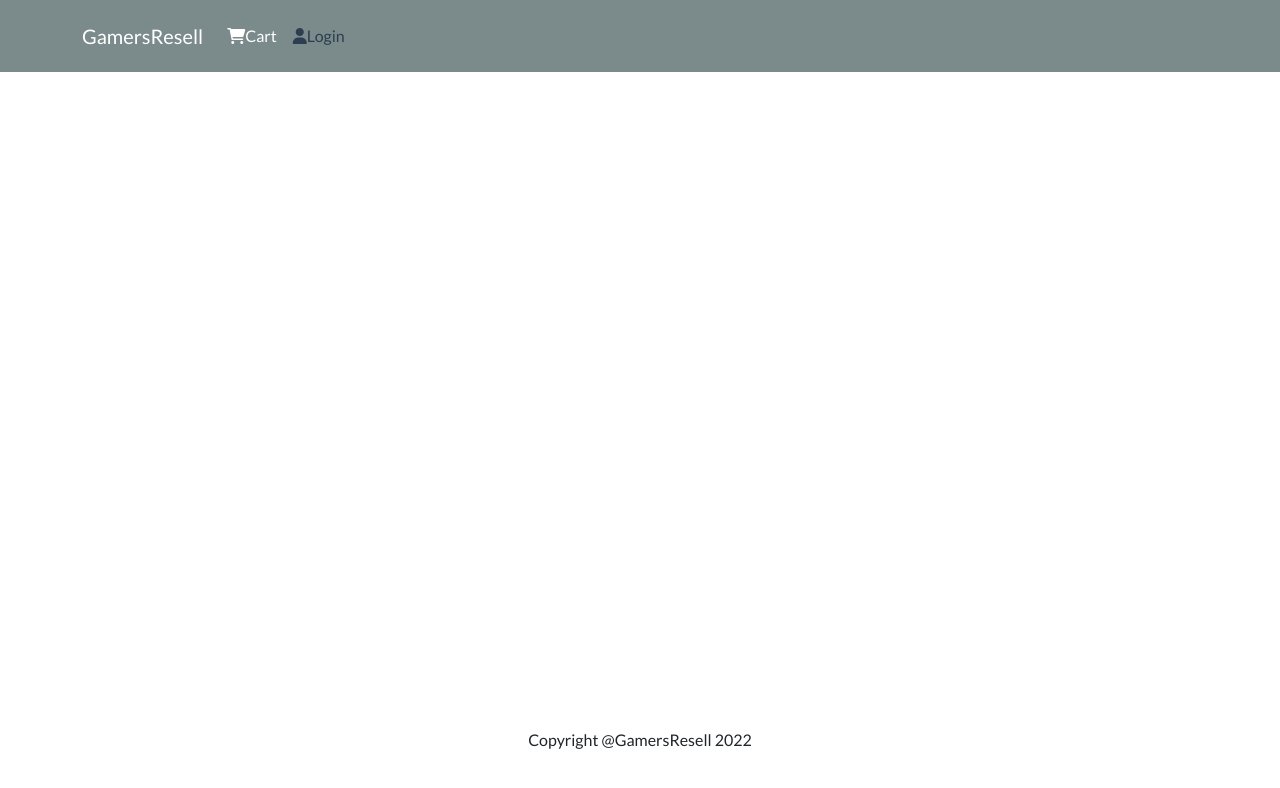
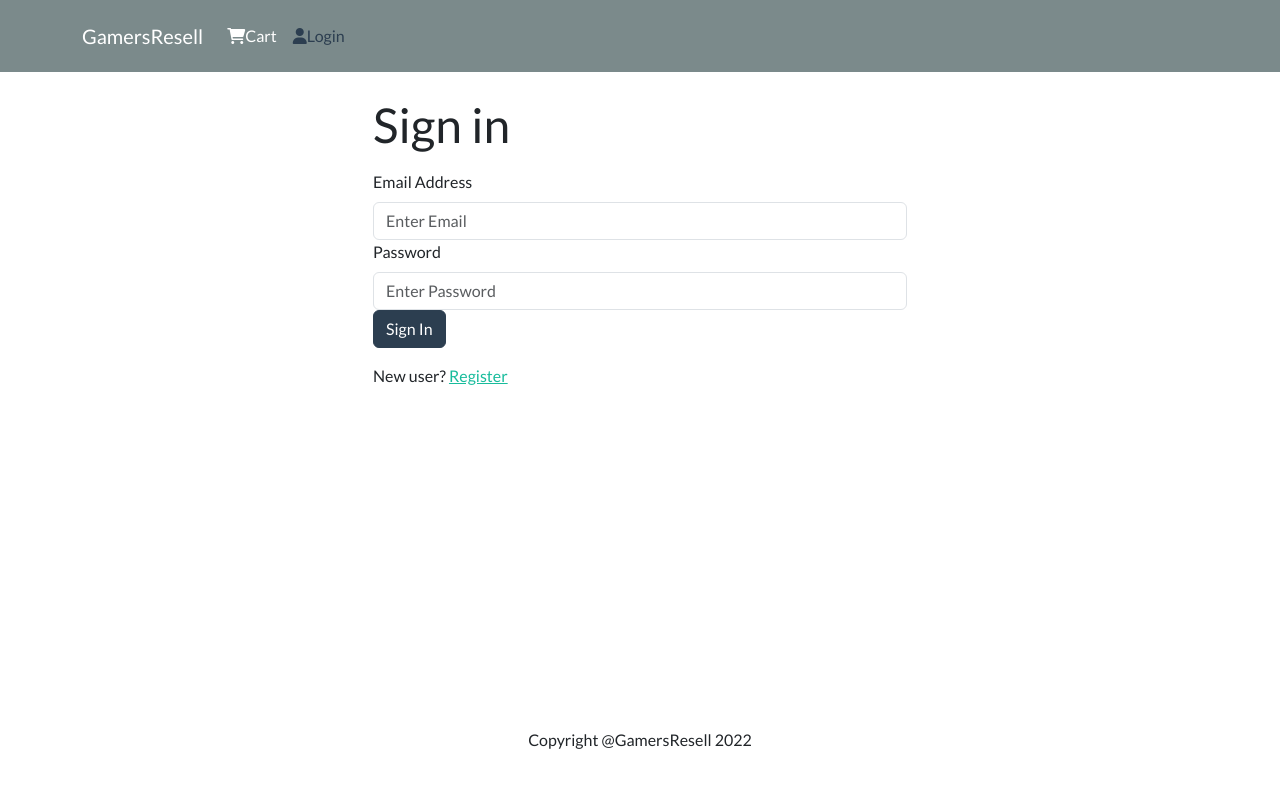
Before and after one commit to ay0nn/Webtech-React-Django, a React (Create React App) app in the folder frontend/: page /login in a window 1280 px wide. Shown: the top 788 px of the page. Built offline with nearby package versions, Linux system fonts and the light colour scheme.

Commit message:
user authentication added

```diff
--- a/frontend/src/App.js
+++ b/frontend/src/App.js
@@ -4,6 +4,7 @@
 import Footer from './components/Footer';
 import ProductScreen from './screens/ProductScreen';
 import CartScreen from './screens/CartScreen';
+import LoginScreen from './screens/LoginScreen';
 import HomeScreen from './screens/HomeScreen';
 import { Container } from 'react-bootstrap';
 
@@ -15,6 +16,7 @@
         <Container>
           <Routes>
             <Route path='/' element={<HomeScreen />} exact />
+            <Route path='/login' element={<LoginScreen />} exact />
             <Route path='/product/:id' element={<ProductScreen />} />
 
             <Route path='/cart/:id?' element={<CartScreen />} />
--- a/frontend/src/actions/productActions.js
+++ b/frontend/src/actions/productActions.js
@@ -21,8 +21,8 @@
     }catch(error){
         dispatch({
             type: PRODUCT_LIST_FAIL,
-            payload: error.response && error.response.data.message
-                ? error.response.data.message
+            payload: error.response && error.response.data.detail
+                ? error.response.data.detail
                 : error.message,
         })
 
@@ -43,8 +43,8 @@
     }catch(error){
         dispatch({
             type: PRODUCT_DETAILS_FAIL,
-            payload: error.response && error.response.data.message
-                ? error.response.data.message
+            payload: error.response && error.response.data.detail
+                ? error.response.data.detail
                 : error.message,
         })
 
--- /dev/null
+++ b/frontend/src/actions/userActions.js
@@ -0,0 +1,42 @@
+import { useDispatch } from 'react-redux'
+import {
+    USER_LOGIN_REQUEST,
+    USER_LOGIN_FAIL,
+    USER_LOGIN_SUCCESS,
+    USER_LOGOUT,
+} from '../constants/userConstants'
+import axios from 'axios'
+
+export const login = (email, password) => async (dispatch) => {
+    try {
+        dispatch({
+            type: USER_LOGIN_REQUEST,
+        });
+
+        const config = {
+            headers: {
+                'Content-Type': 'application/json',
+            },
+        };
+
+        const { data } = await axios.post(
+            '/api/users/login/',
+            { 'username': email, 'password': password },
+            config
+        );
+
+        dispatch({
+            type: USER_LOGIN_SUCCESS,
+            payload: data,
+        });
+        localStorage.setItem('userInfo', JSON.stringify(data));
+    } catch (error) {
+        dispatch({
+            type: USER_LOGIN_FAIL,
+            payload:
+                error.response && error.response.data.detail
+                    ? error.response.data.detail
+                    : error.message,
+        });
+    }
+};
--- /dev/null
+++ b/frontend/src/components/FormContainer.js
@@ -0,0 +1,14 @@
+import React from 'react'
+import {Container, Row, Col} from 'react-bootstrap'
+
+function FormContainer({children}) {
+  return (
+    <Container>
+        <Row className='justify-content-md-center'>
+            <Col xs={12} md = {6}>{children}</Col>
+        </Row>
+    </Container>
+  )
+}
+
+export default FormContainer
--- /dev/null
+++ b/frontend/src/constants/userConstants.js
@@ -0,0 +1,5 @@
+export const USER_LOGIN_REQUEST = 'USER_LOGIN_REQUEST'
+export const USER_LOGIN_SUCCESS= 'USER_LOGIN_SUCCESS'
+export const USER_LOGIN_FAIL = 'USER_LOGIN_FAIL'
+
+export const USER_LOGOUT = 'USER_LOGOUT'
--- /dev/null
+++ b/frontend/src/reducers/userReducers.js
@@ -0,0 +1,30 @@
+import {
+   USER_LOGIN_REQUEST,
+   USER_LOGIN_FAIL,
+   USER_LOGIN_SUCCESS,
+   USER_LOGOUT,
+} from '../constants/userConstants'
+
+export const userLoginReducer = (state={}, action) =>{
+    switch(action.type){
+            case USER_LOGIN_REQUEST:
+                return{loading:true}
+
+
+            case USER_LOGIN_SUCCESS:
+                return{loading:false, userInfo:action.payload}
+
+            case USER_LOGIN_FAIL:
+                return{loading:false, error:action.payload}
+
+            case USER_LOGOUT:
+                return{}
+
+
+
+            default:
+                return state
+
+
+        }
+}
--- /dev/null
+++ b/frontend/src/screens/LoginScreen.js
@@ -0,0 +1,72 @@
+import React, {useState, useEffect } from 'react'
+import {Link, useLocation, useNavigate} from 'react-router-dom'
+import {Form, Button, Row, Col } from 'react-bootstrap'
+import { useDispatch, useSelector } from 'react-redux'
+import Loader from '../components/Loader'
+import Message from '../components/Message'
+import FormContainer from '../components/FormContainer'
+import { login } from '../actions/userActions'
+
+
+
+function LoginScreen() {
+
+    const dispatch = useDispatch()
+    const navigate = useNavigate()
+    const [email, setEmail] = useState('')
+    const [password, setPassword] = useState('')
+    const submitHandler = (e) => {
+        e.preventDefault()
+        dispatch(login(email, password))
+    }
+
+    const location = useLocation();
+    const redirect = location.search ? location.search.split('=')[1] : '/';
+
+    const userLogin = useSelector(state => state.userLogin)
+    const {error, loading, userInfo} = userLogin
+
+    useEffect(()=>{
+        if(userInfo){
+            navigate(redirect)
+        }
+    },[navigate, userInfo, redirect] )
+
+
+  return (
+    <FormContainer><h1>Sign in</h1>
+    {error && <Message variant='danger'>{error}</Message>}
+    {loading && <Loader/>}
+
+    <Form onSubmit={submitHandler}>
+        <Form.Group controlId='email'>
+            <Form.Label>Email Address</Form.Label>
+            <Form.Control type='email' placeholder='Enter Email' value={email}
+            onChange={(e) => setEmail(e.target.value)}></Form.Control>
+
+        </Form.Group>
+
+
+        <Form.Group controlId='password'>
+            <Form.Label>Password</Form.Label>
+            <Form.Control type='password' placeholder='Enter Password' value={password}
+            onChange={(e) => setPassword(e.target.value)}></Form.Control>
+
+        </Form.Group>
+
+        <Button type='submit' variant='primary'>Sign In</Button>
+
+    </Form>
+    <Row className='py-3'>
+  <Col>
+    New user? <Link to={redirect ? `/register?redirect=${redirect}` : '/register'}>Register</Link>
+  </Col>
+</Row>
+
+
+    </FormContainer>
+
+  )
+}
+
+export default LoginScreen
--- a/frontend/src/screens/ProductScreen.js
+++ b/frontend/src/screens/ProductScreen.js
@@ -1,10 +1,10 @@
 import React, {useState, useEffect} from "react";
 import { Link , useParams, useNavigate} from 'react-router-dom'
-import { Row, Col, Image, ListGroup, Button, Card, Form, ListGroupItem } from 'react-bootstrap'
+import { Row, Col, Image, ListGroup, Button, Card, Form} from 'react-bootstrap'
 import Rating from '../components/Rating'
 import Loader from '../components/Loader'
 import Message from '../components/Message'
-import products from "../products";
+
 import { useDispatch, useSelector } from 'react-redux'
 
 import { listProductDetails } from '../actions/productActions'
--- a/frontend/src/store.js
+++ b/frontend/src/store.js
@@ -2,21 +2,26 @@
 import thunk from 'redux-thunk'
 import {composeWithDevTools} from 'redux-devtools-extension'
 import { productListReducer, productDetailsReducer } from './reducers/productReducers'
-
+import {userLoginReducer} from './reducers/userReducers'
 import {  cartReducer } from './reducers/cartReducers'
 
 const reducer = combineReducers({
     productList: productListReducer,
     productDetails: productDetailsReducer,
     cart: cartReducer,
+    userLogin:userLoginReducer
 
 })
 
 const cartItemsFromStorage = localStorage.getItem('cartItems') ?
     JSON.parse(localStorage.getItem('cartItems')) : []
 
+const userInfoFromStorage = localStorage.getItem('userInfo') ?
+    JSON.parse(localStorage.getItem('userInfo')) : null
+
 const initialState={
-    cart: {cartItems: cartItemsFromStorage}
+    cart: {cartItems: cartItemsFromStorage},
+    userLogin: {userInfo: userInfoFromStorage}
 }
 const middleware=[thunk]
 const store = createStore(reducer, initialState, composeWithDevTools(applyMiddleware(...middleware)))
```
Also changed, not shown: 2 other files (tests, documents, lock files or other folders).
